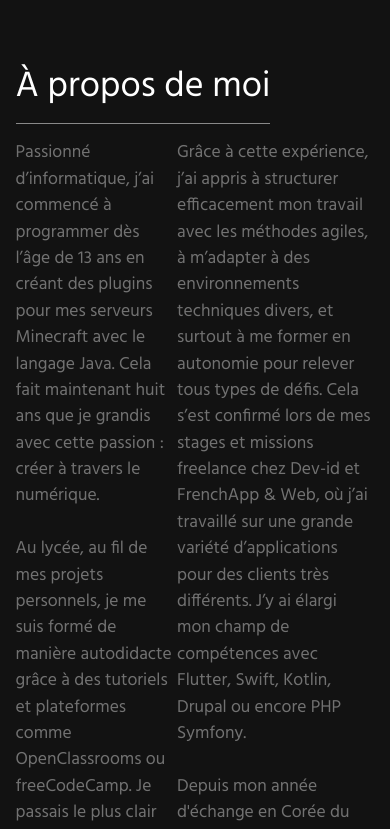
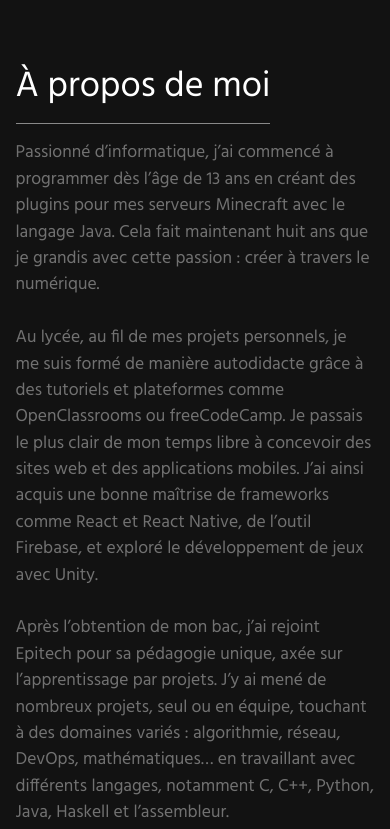
Before and after one commit to Valegox/portfolio, a Next.js app: page / in a window 390 px wide. Shown: the part 3482-4311 px from the top of the page. Built offline with nearby package versions, Linux system fonts and the light colour scheme; a web font is replaced by a local one.

Commit message:
Fix about me responsiveness

```diff
--- a/pages/index.js
+++ b/pages/index.js
@@ -200,7 +200,7 @@ export default function Home() {
         <div className="mt-10 laptop:mt-30 p-2" ref={aboutRef}>
           {renderTitle("À propos de moi")}
 
-          <div style={{display: 'flex', flexDirection: 'row'}}>
+          <div style={{display: 'flex'}} className='desktop:flex-row flex-col'>
             <div
               className="tablet:m-10 mt-2 laptop:text-3xl opacity-40"
               style={{lineHeight: '1.5', whiteSpace: 'pre-line', fontSize: '1.1rem', textWrap: 'wrap' }}
```
